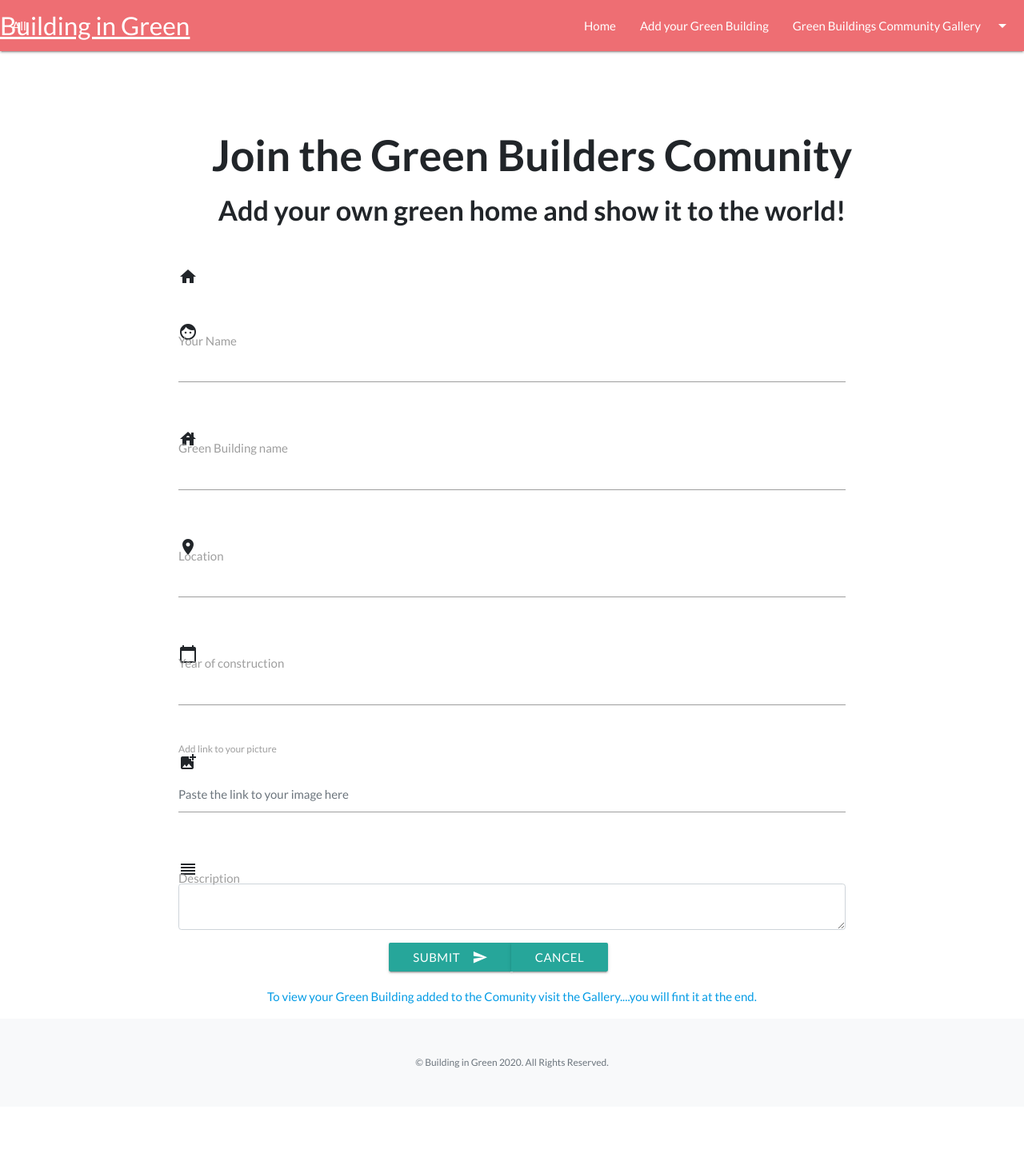
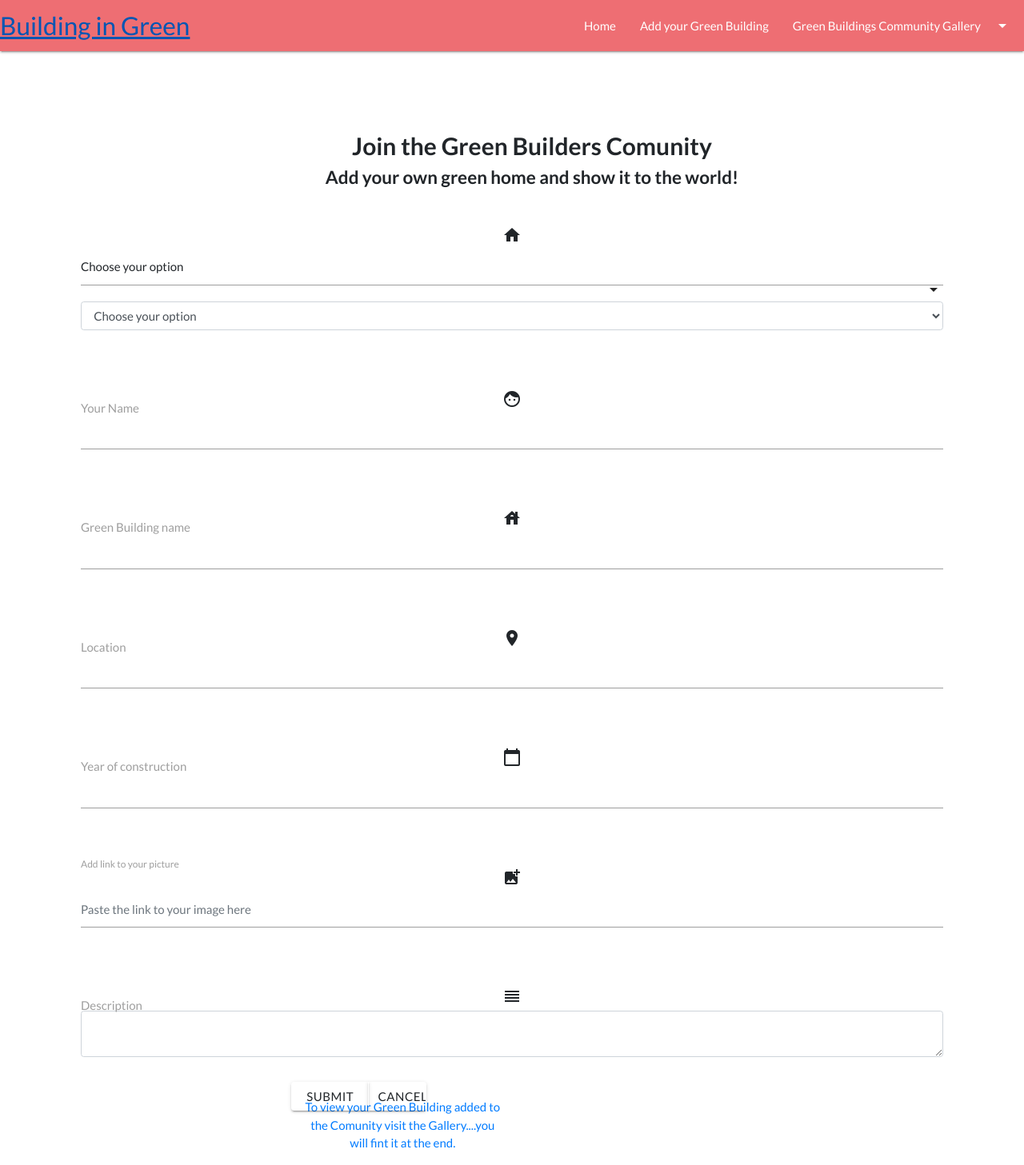
Before and after one commit to RoMar19/Building_in_green, a Flask app: page /add_house in a window 1280 px wide. Shown: the whole page at 80% size. Before the commit the page ends 1336 px from the top, so only its background shows below. Run offline with Flask 2, Linux system fonts and the light colour scheme; data that the repository does not hold is empty; some libraries are stand-ins or nearby versions.

Commit message:
Templates changes

```diff
--- a/templates/add_house.html
+++ b/templates/add_house.html
@@ -2,14 +2,13 @@
 
 
 <!--Form to add a new house to the DB green_buildings -->
-<div class="col s12 text-center">
+<div class="col s12 m6 l3 text-center">
     <h2 style="margin-top:100px; padding-left:50px;">Join the Green Builders Comunity</h2>
     <h4 style="padding-left:50px;">Add your own green home and show it to the world!</h4>
-</div>
 
 <div class="container">
 <div class="row">
-    <form class="col s12" action="{{ url_for('insert_house') }}" method="POST" name="add_house" id="add_house">
+    <form class="col s12 m6 l3" action="{{ url_for('insert_house') }}" method="POST" name="add_house" id="add_house">
         <div class="row">
             <div class="input-field col s12">
                 <i class="material-icons">home</i>
@@ -25,63 +24,70 @@
         </div>
 
         <div class="row">
-            <div class="input-field col s12">
+            <div class="input-field col s12 m6 l3">
                         <i class="material-icons">face</i>
                         <label class="form-field-user">Your Name</label>
                             <input type="text" class="form-control" id="user_name" name="user_name" required data-validation-required-message="Please enter your name." maxlength="100">
             </div>
         </div>
         <div class="row">
-            <div class="input-field col s12">
+            <div class="input-field col s12 s12 m6 l3">
                     <i class="material-icons">house</i>
                     <label class="form-field-name">Green Building name</label>
                         <input type="text" class="form-control" id="house_name" name="house_name" required data-validation-required-message="Please enter your house name." maxlength="100">
             </div>
         </div>
         <div class="row">
-            <div class="input-field col s12">
+            <div class="input-field col s12 s12 m6 l3">
                     <i class="material-icons">room</i>
                     <label class="form-field-location">Location</label>
                         <input type="text" class="form-control" id="location" name="location" required data-validation-required-message="Please enter your location." maxlength="100">
             </div>
         </div>
         <div class="row">
-            <div class="input-field col s12">
+            <div class="input-field col s12 s12 m6 l3">
                     <i class="material-icons">calendar_today</i>
                     <label class="form-field-year">Year of construction</label>
                         <input type="text" class="form-control" id="year" name="year" required data-validation-required-message="Please enter the year of construction." maxlength="4">
             </div>
         </div>
         <div class="row">
-            <div class="input-field col s12">
+            <div class="input-field col s12 s12 m6 l3">
                     <i class="material-icons">add_photo_alternate</i>
                     <label class="form-field-image">Add link to your picture</label>
                         <input class="form-control" id="image" name="image" type="url" pattern="https://.*" required data-validation-required-message="Please enter your link" placeholder="Paste the link to your image here">
             </div>
         </div>
         <div class="row">
-            <div class="input-field col s12">
+            <div class="input-field col s12 s12 m6 l3">
                     <i class="material-icons">reorder</i>
                     <label class="form-field-description">Description</label>
                     <textarea class="form-control" id="description" name="description" required data-validation-required-message="Please enter a short house description." maxlength="1000" ></textarea>
             </div>
         </div>
-        <div class="col s12">
+        <div class="col s12 s12 m6 l3">
             <div class="btn-group" role="group" style="padding-left:260px;">
                 <button class="btn waves-effect waves-light" type="submit" name="action" onclick="alert_add()" id="sendMessageButton">Submit
                 <i class="material-icons right">send</i></button>
                 <button class="btn waves-effect waves-light" href="{{url_for('index')}}" onclick="alert_no_add()" >Cancel</button>
             </div>
         </div>
-            <div class="col s12 text-center" style="margin-top:20px;">
+            <div class="col s12 s12 m6 l3 text-center" style="margin-top:20px;">
                 <a href="{{url_for('gallery, selected_category')}}" style="margin-top:20px;">To view your Green Building added to the Comunity visit the Gallery....you will fint it at the end.</a>
             </div>
     </form>
 </div>
 </div>
+</div>
 
 <!-- Alert prompts for adding or canceling add process -->
 <script src="https://cdnjs.cloudflare.com/ajax/libs/jquery/3.5.1/jquery.min.js" integrity="sha256-9/aliU8dGd2tb6OSsuzixeV4y/faTqgFtohetphbbj0=" crossorigin="anonymous"></script>
+<script>
+$(document).ready(function(){
+    $('select').formSelect();
+});
+</script>
+
 <script>
 function alert_add(){
         alert("Thank you! The building has been added successfully.");
@@ -89,7 +95,7 @@ function alert_add(){
 function alert_no_add(){
         alert("Your building has not been added.");
     }
-</script>
+<script>
 
 
 {% endblock %}
--- a/templates/base.html
+++ b/templates/base.html
@@ -2,14 +2,16 @@
 <html lang="en">
 <head>
     <meta charset="UTF-8">
-    <meta name="viewport" content="width=device-width, initial-scale=1.0">
+    <meta name="viewport" content="width=device-width, initial-scale=1.0"/>
     <meta http-equiv="X-UA-Compatible" content="ie=edge">
+    <link href="https://fonts.googleapis.com/icon?family=Material+Icons" rel="stylesheet">
+    <!--Import materialize.css-->
+    <link type="text/css" rel="stylesheet" href="css/materialize.min.css"  media="screen,projection"/>
     <link rel="stylesheet" href="https://maxcdn.bootstrapcdn.com/bootstrap/4.0.0/css/bootstrap.min.css" integrity="sha384-Gn5384xqQ1aoWXA+058RXPxPg6fy4IWvTNh0E263XmFcJlSAwiGgFAW/dAiS6JXm" crossorigin="anonymous">
-    <link rel="stylesheet" href="{{ url_for('static', filename='vendor/bootstrap/css/bootstrap.min.css') }}">
-    <link href="https://fonts.googleapis.com/icon?family=Material+Icons" rel="stylesheet">
+
     <link rel="stylesheet" href="https://cdnjs.cloudflare.com/ajax/libs/materialize/0.100.2/css/materialize.min.css">
 
-    <!-- Custom fonts -->
+    <link rel="stylesheet" href="{{ url_for('static', filename='vendor/bootstrap/css/bootstrap.min.css') }}">
     <link href="{{ url_for('static', filename='vendor/fontawesome-free/css/all.min.css') }}" rel="stylesheet">
     <link href="{{ url_for('static', filename='vendor/simple-line-icons/css/simple-line-icons.css') }}" rel="stylesheet" type="text/css">
     <link href="https://fonts.googleapis.com/css?family=Lato:300,400,700,300italic,400italic,700italic" rel="stylesheet" type="text/css">
@@ -22,24 +24,23 @@
     <title>Building in Green</title>
 </head>
 <body>
- <!-- Navigation bar -->
+<!-- Navigation bar -->
+<!-- Dropdown Structure -->
+            <ul id="dropdown1" class="dropdown-content">
+                <li><a href="{{url_for('gallery', selected_category= 'all') }}">All</a></li>
+                <li class="divider"></li>
+                {% for category in categories %}
+                <li><a href="{{url_for('gallery', selected_category = category.category_name) }}">{{ category.category_name | capitalize }}</a>
+                {% endfor %}
+            </ul>
 <nav>
-    <div class="nav-wrapper">
+    <div class="nav-wrapper lighten-2">
             <a href="{{ url_for('index') }}" class="brand-logo">Building in Green</a>
-            <a href="#" data-target="mobile-demo" class="button-collapse"><i class="material-icons">menu</i></a>
             <ul id="nav-mobile" class="right hide-on-med-and-down">
                 <li><a href="{{ url_for('index') }}">Home</a></li>
                 <li><a href="{{ url_for('add_house') }}">Add your Green Building</a></li>
             <!-- Dropdown Trigger -->
                 <li><a class="dropdown-trigger" href="#" data-target="dropdown1">Green Buildings Community Gallery<i class="material-icons right">arrow_drop_down</i></a></li>
-            </ul>
-            <!-- Dropdown Structure -->
-            <ul id="dropdown1" class="sideNav" id="mobile-demo">
-                <li><a href="{{url_for('gallery', selected_category= 'all') }}">All</a></li>
-                <li class="divider"></li>
-                {% for category in categories %}
-                <li><a href="{{url_for('gallery', selected_category = category.category_name) }}">{{ category.category_name | capitalize }}</a>
-                {% endfor %}
             </ul>
     </div>
 </nav>
@@ -63,16 +64,13 @@
 <script src="https://cdnjs.cloudflare.com/ajax/libs/materialize/0.100.2/js/materialize.min.js"></script>
 <script src="{{ url_for('static', filename='vendor/jquery/jquery.min.js') }}"></script>
 <script src="{{ url_for('static', filename='vendor/bootstrap/js/bootstrap.bundle.min.js') }}"></script>
-<script src="https://code.jquery.com/jquery-3.2.1.slim.min.js" integrity="sha384-KJ3o2DKtIkvYIK3UENzmM7KCkRr/rE9/Qpg6aAZGJwFDMVNA/GpGFF93hXpG5KkN" crossorigin="anonymous"></script>
 <script src="https://cdnjs.cloudflare.com/ajax/libs/popper.js/1.12.9/umd/popper.min.js" integrity="sha384-ApNbgh9B+Y1QKtv3Rn7W3mgPxhU9K/ScQsAP7hUibX39j7fakFPskvXusvfa0b4Q" crossorigin="anonymous"></script>
 <script src="https://maxcdn.bootstrapcdn.com/bootstrap/4.0.0/js/bootstrap.min.js" integrity="sha384-JZR6Spejh4U02d8jOt6vLEHfe/JQGiRRSQQxSfFWpi1MquVdAyjUar5+76PVCmYl" crossorigin="anonymous"></script>
+<script type="text/javascript" src="js/materialize.min.js"></script>
 <script>
 $(document).ready(function(){
-    $(".button-collapse").sideNav();
-    $('.dropdown-trigger').dropdown();
-    $('select').formSelect();
+    $(".dropdown-trigger").dropdown();
 });
-
 </script>
 </body>
 </html>
--- a/templates/gallery.html
+++ b/templates/gallery.html
@@ -1,5 +1,6 @@
 {% extends 'base.html' %} {% block content %}
 
+<div class="col s12 m6 l3 text-center">
 <div class="main">
 
 <h1>Community Gallery</h1>
@@ -26,6 +27,7 @@
     {% endfor %}
 </div>
 </div>
+</div>
 
 
 
--- a/templates/house_detail.html
+++ b/templates/house_detail.html
@@ -1,6 +1,7 @@
 {% extends 'base.html' %} {% block content %}
 
- <h1 style="margin-top:150px; padding-left:50px;">View more details</h1>
+<div class="col s12 m6 l3 text-center">
+<h1 style="margin-top:150px; padding-left:50px;">View more details</h1>
 
 <!-- Shows the details of the selected house -->
 
@@ -29,6 +30,7 @@
     </div>
 </div>
 </div>
+</div>
 
 <!-- Alert prompt for deleting or canceling delete process -->
 <script>
```
Also changed, not shown: templates/edit_house.html (+8 -1 lines), package-lock.json (added).
